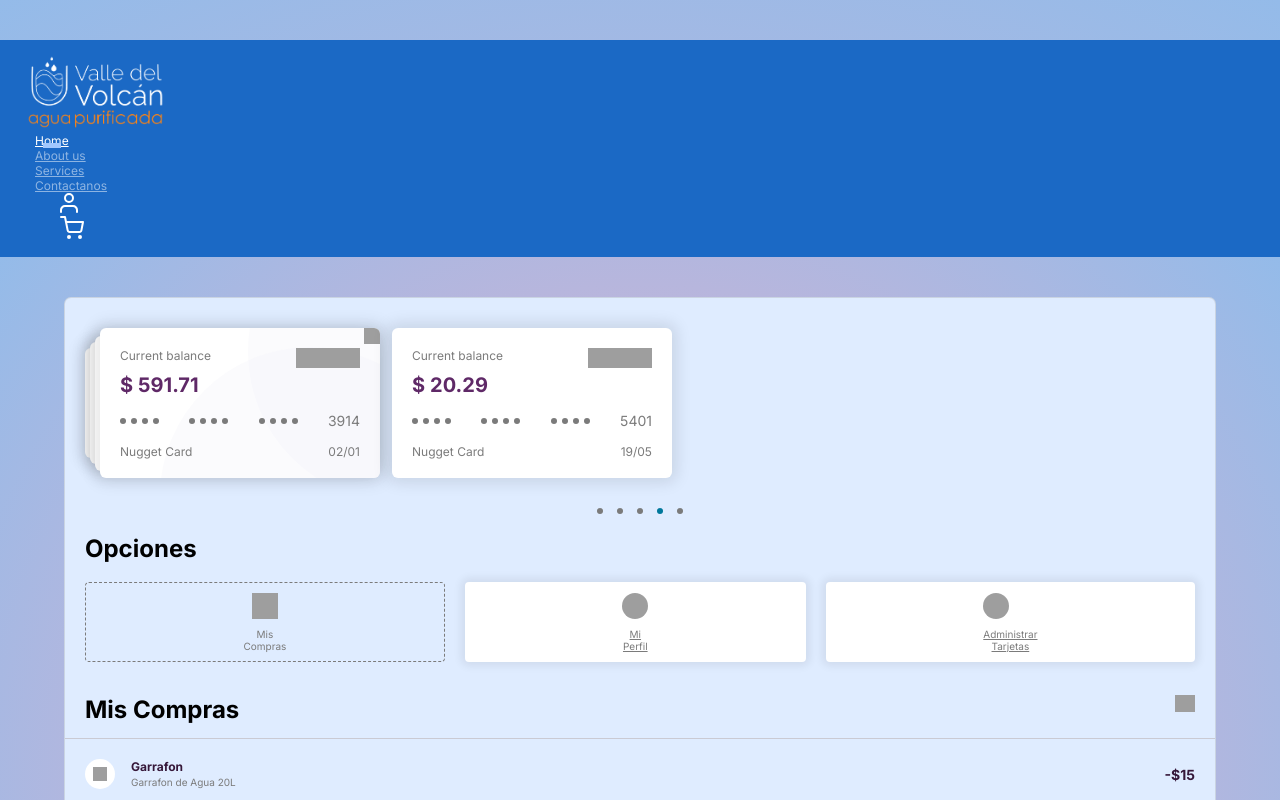
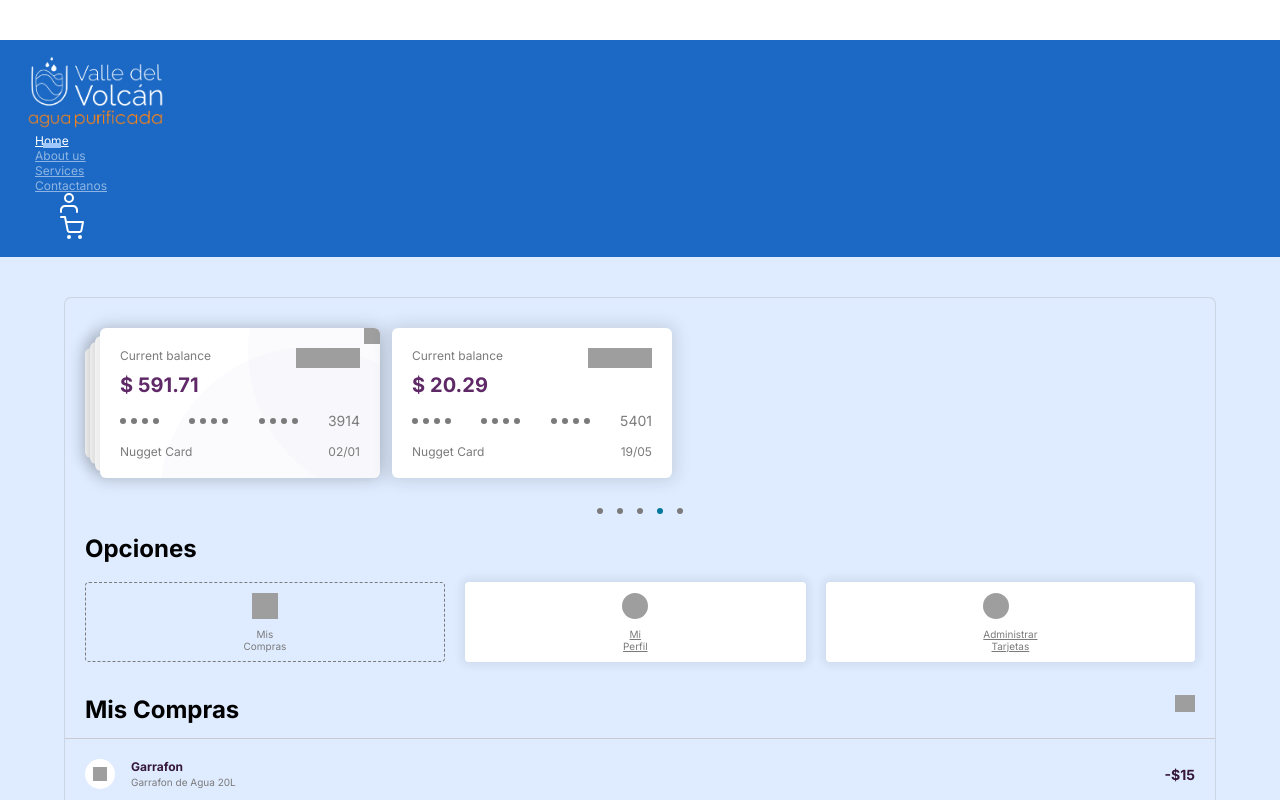
Before and after one commit to Fernando-sys28/ValleDelVolcan, an Angular app: page /cuenta in a window 1280 px wide. Shown: the top 800 px of the page. Built offline with nearby package versions, Linux system fonts and the light colour scheme; grey boxes are pictures that could not be loaded.

Commit message:
background

```diff
--- a/src/app/cuenta/cuenta.component.css
+++ b/src/app/cuenta/cuenta.component.css
@@ -183,7 +183,7 @@
     border-radius: 50%;
     width: 8px;
     height: 8px;
-    background: linear-gradient(45deg, #51eb24 0%, #39df19 100%);
+
   }
 
   .search {
@@ -231,7 +231,7 @@
   }
   .search .search-button {
     width: 50px;
-    background-color: #865e8c;
+    background-color: #DFECFF;
     color: #fff;
     font-size: 20px;
   }
--- a/src/app/header/header.component.css
+++ b/src/app/header/header.component.css
@@ -60,3 +60,9 @@
         margin-right: -40px; }
         .custom-navbar .custom-navbar-cta li:first-child {
           margin-right: 20px; }
+
+
+
+body{
+  background-color: #DFECFF !important;
+}
--- a/src/app/main-page/main-page.component.css
+++ b/src/app/main-page/main-page.component.css
@@ -2,7 +2,9 @@
 
 body {
   overflow-x: hidden;
-  position: relative; }
+  position: relative;
+  background-color: #DFECFF !important;
+}
 
 
 body {
--- a/src/assets/js/cuenta.js
+++ b/src/assets/js/cuenta.js
@@ -27,7 +27,7 @@ style.innerHTML = `
     font-family: "Inter", sans-serif;
     font-size: 12px;
     color: #fff;
-    background: radial-gradient(circle, #eeaeca 0%, #94bbe9 100%);
+    // background: radial-gradient(circle, #eeaeca 0%, #94bbe9 100%);
     padding: 40px 0;
   }
 
```
